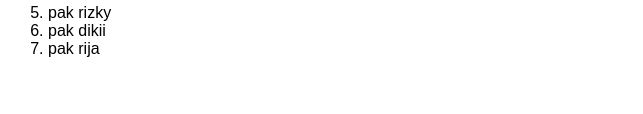
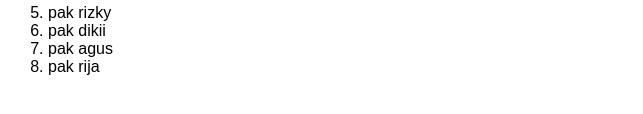
Before and after one commit to Hikam-Baidawih/test-repo, a plain HTML site: page index.html in a window 1280 px wide. Shown: the part 638-752 px from the top of the page, without its empty margins (0-643 px from the left). Drawn offline with Linux system fonts and the light colour scheme.

Commit message:
menambah dosen

```diff
--- a/index.html
+++ b/index.html
@@ -53,6 +53,7 @@
             <li>bu salaw</li>
             <li>pak rizky</li>
             <li>pak dikii</li>
+            <li>pak agus</li>
             <li>pak rija</li>
     </p>
 </body>
```
